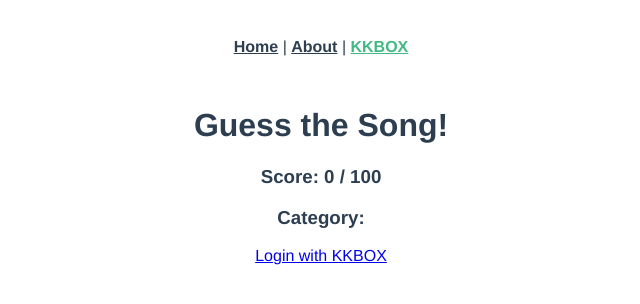
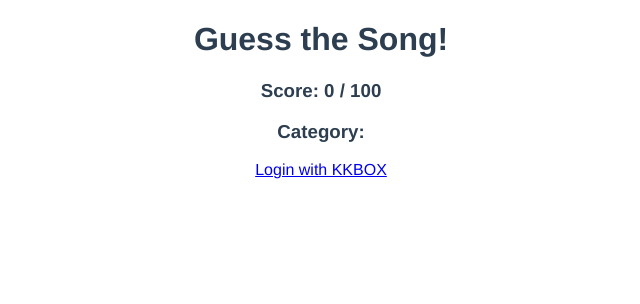
Before and after one commit to DriftKingTW/guess-the-song, a Vue app: page /kkbox in a window 1280 px wide. Before the commit this address led to /. Shown: the top 304 px of the page, without its empty margins (319-959 px from the left). Built offline with nearby package versions, Linux system fonts and the light colour scheme.

Commit message:
Disable vue router

```diff
--- a/src/App.vue
+++ b/src/App.vue
@@ -1,11 +1,22 @@
 <template>
-  <div id="nav">
+  <!-- <div id="nav">
     <router-link to="/">Home</router-link> |
     <router-link to="/about">About</router-link> |
     <router-link to="/kkbox">KKBOX</router-link>
   </div>
-  <router-view />
+  <router-view /> -->
+  <Kkbox></Kkbox>
 </template>
+
+<script>
+import Kkbox from "@/views/Kkbox";
+
+export default {
+  components: {
+    Kkbox,
+  },
+};
+</script>
 
 <style lang="scss">
 #app {
--- a/src/router/index.js
+++ b/src/router/index.js
@@ -5,7 +5,8 @@ const routes = [
   {
     path: "/",
     name: "Home",
-    component: () => import(/* webpackChunkName: "about" */ "@/views/Home.vue"),
+    component: () =>
+      import(/* webpackChunkName: "about" */ "@/views/Kkbox.vue"),
   },
   {
     path: "/about",
@@ -17,7 +18,7 @@ const routes = [
       import(/* webpackChunkName: "about" */ "@/views/About.vue"),
   },
   {
-    path: "/kkbox",
+    path: "/",
     name: "Kkbox",
     component: () =>
       import(/* webpackChunkName: "about" */ "@/views/Kkbox.vue"),
```
